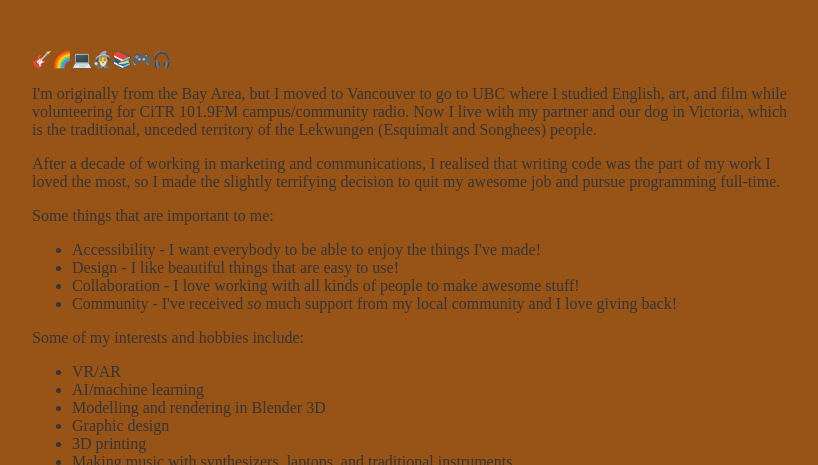
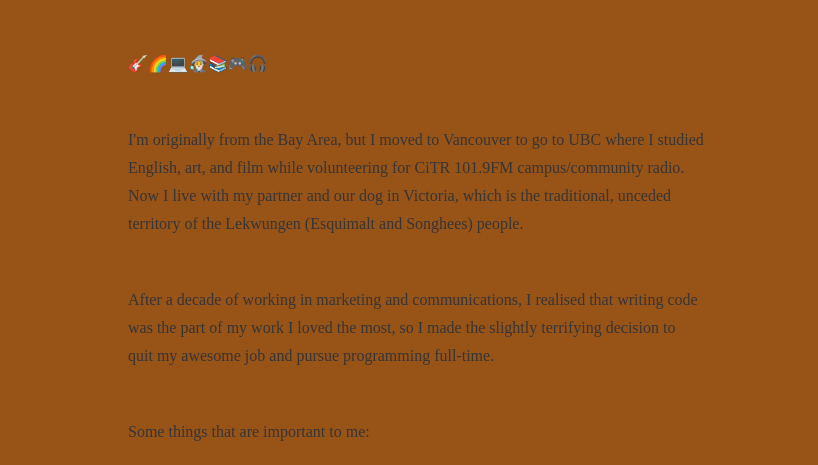
Before and after one commit to maxwellsquared/minimal-portfolio, a Gatsby site: page /about in a window 1280 px wide. Shown: the part 335-800 px from the top of the page, without its empty margins (224-1042 px from the left). Built offline with nearby package versions, Linux system fonts and the light colour scheme; Gatsby itself is replaced by a stand-in of ours; a web font is replaced by a local one.

Commit message:
Fix styling

```diff
--- a/src/components/layout.module.css
+++ b/src/components/layout.module.css
@@ -1,11 +1,26 @@
 @import url("https://use.typekit.net/izl4igd.css");
+
+
 
 .container {
     margin: auto;
     margin-top: 12vh;
+    margin-bottom: 15vh;
     max-width: 60vw;
     font-family: mokoko, serif;
     color: #363537;
+  }
+
+  @media only screen and (max-width: 800px) {
+    .container {
+      max-width: 85vw;
+    }
+  }
+
+  @media only screen and (min-width: 800px) {
+    .container {
+      max-width: 45vw;
+    }
   }
 
 .headshot {
@@ -21,6 +36,7 @@
 h3 {
   font-family: bebas-neue, sans-serif;
   font-size: 2rem;
+  margin-bottom:0;
 }
   .nav-links {
     display: flex;
@@ -44,3 +60,14 @@ font-family: bebas-neue, sans-serif;
   section {
     margin-bottom: 65px;
   }
+
+  section p {
+    line-height: 1.75;
+    margin-bottom: 3rem;
+    margin-top: 3rem;
+  }
+
+  section p:first-of-type {
+
+    margin-top: 1rem;
+  }
--- a/src/pages/about.js
+++ b/src/pages/about.js
@@ -4,6 +4,7 @@ import Layout from '../components/layout';
 const AboutPage = () => {
     return (
         <Layout pageTitle="About">
+            <section>
             <p aria-hidden="true">🎸🌈💻🧙‍♂️📚🎮🎧</p>
             <p>I'm originally from the Bay Area, but I moved to Vancouver to go to UBC where I studied English, art, and film while volunteering for CiTR 101.9FM campus/community radio. Now I live with my partner and our dog in Victoria, which is the traditional, unceded territory of the Lekwungen (Esquimalt and Songhees) people.
             </p>
@@ -29,6 +30,7 @@ const AboutPage = () => {
                 <li>Drag (especially local performers!)</li>
                 <li>Painting little plastic elves</li>
             </ul>
+            </section>
 
         </Layout>
     )
--- a/src/pages/portfolio.js
+++ b/src/pages/portfolio.js
@@ -28,8 +28,7 @@ const Portfolio = () => {
             </section>
             <section>
                 <h3><a href="https://www.reportex.ca">Reportex</a></h3>
-                <p><i>Reportex was a full-service legal services firm focusing on court reporting. I was the Digital Content Director and the internal lead on our site redesign.</i></p>
-                <p><i>We were bought in 2021 by a big American firm. The next year, I quit to go do programming full-time.</i></p>
+                <p><i>Reportex was a full-service legal services firm focusing on court reporting. I was the Digital Content Director and the internal lead on our site redesign. We were bought in 2021 by a big American firm. The next year, I quit to go do programming full-time.</i></p>
                 <StaticImage width="600" alt="Reportex website homepage with decorative image of a piece of sculpture" src="https://github.com/maxwellsquared/minimal-portfolio/blob/main/img/reportex-1.jpg?raw=true"/>
                 <p>We knew the site would need to be heavily edited by non-technical people, so we built it using Wordpress to allow for code-free editing by just about anyone.</p>
                 <StaticImage width="600" alt="Reportex website homepage with decorative image of a piece of sculpture" src="https://github.com/maxwellsquared/minimal-portfolio/blob/main/img/reportex2.jpg?raw=true"/>
```
